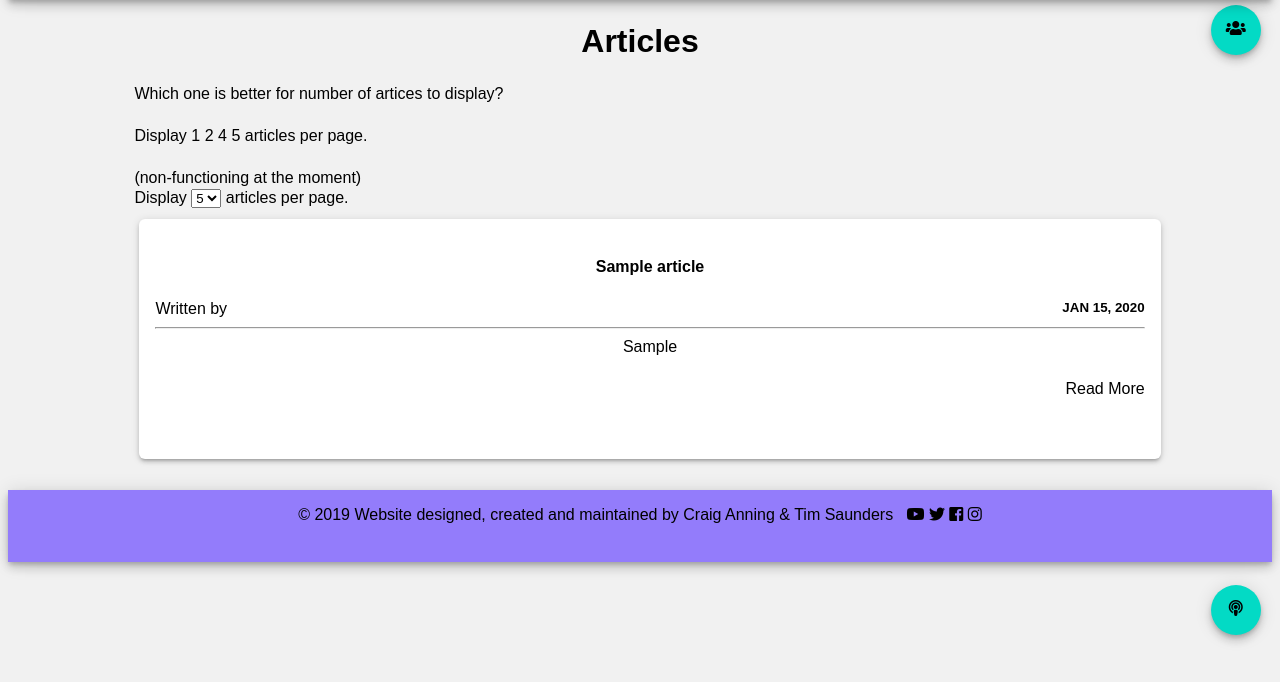
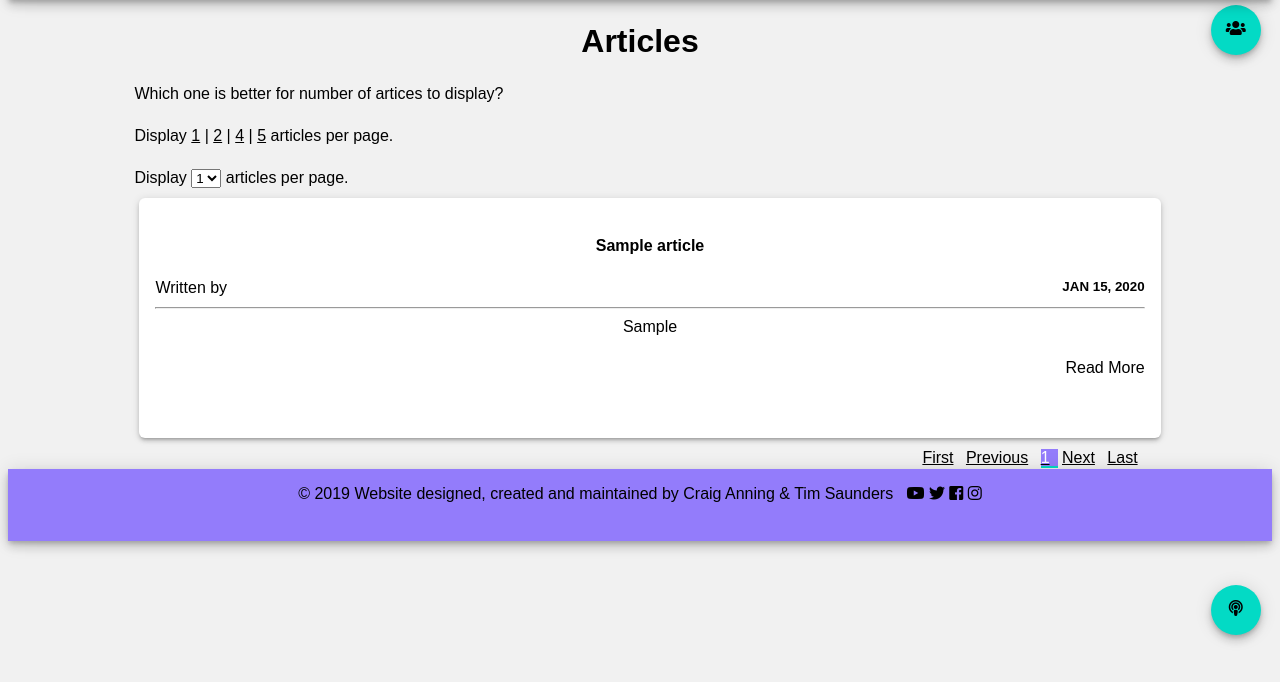
Before and after one commit to MetalHeadCraig/Website, a PHP site: page /articles.php?limit=1 in a window 1280 px wide. Shown: the part 80-762 px from the top of the page. Run offline with PHP 8.4, Linux system fonts and the light colour scheme; tables that the repository leaves empty or names only in its code hold one stand-in row (values such as "Sample post"); some libraries are stand-ins or nearby versions.

Commit message:
pagination and article order on homepage

```diff
--- a/articles.php
+++ b/articles.php
@@ -1,7 +1,6 @@
 <?php
 $page = "articles";
 include 'includes/overall/header.php';
-//$limit = 5;
 
 switch($_GET["limit"]){
     case "1": $limit = 1; break;
@@ -10,28 +9,44 @@
     case "5": $limit = 5; break;
     default: $limit = 5; break;
 }
+
+if (!isset($_GET["page"])){
+    $current = 1;
+} else {
+    $current = $_GET["page"];
+}
+
+$pageno = 1;
+$offset = $limit * ($current - 1);
+
+
+$tarticles = $conn->query("SELECT count(1) FROM article")->fetchColumn();
+$pages = ceil($tarticles / $limit);
+
 ?>
 <link rel="stylesheet" href="css/articles.css" />
         <center><h1>Articles</h1></center>
 
        Which one is better for number of artices to display? <br><br>
-    Display <a href="?limit=1"">1</a> <a href="?limit=2"">2</a> <a href="?limit=4"">4</a> <a href="?limit=5"">5</a> articles per page.<br>
-    <br>(non-functioning at the moment)<br>
+    Display <a href="?page=1&limit=1"><u>1</u></a> | <a href="?page=1&limit=2"><u>2</u></a> | <a href="?page=1&limit=4"><u>4</u></a> | <a href="?page=1&limit=5"><u>5</u></a> articles per page.<br>
+        <br>
     Display
-    <select name="articleNo">
-    <option value="1">1</option>
-    <option value="2">2</option>
-    <option value="4">4</option>
-    <option value="5" selected>5</option>
+    <select name="articleNo" id="aLimit" onchange="display()">
+    <option value="1" <?php if($_GET["limit"] == 1){echo"selected";} ?> >1</option>
+    <option value="2" <?php if($_GET["limit"] == 2){echo"selected";} ?>>2</option>
+    <option value="4" <?php if($_GET["limit"] == 4){echo"selected";} ?>>4</option>
+    <option value="5" <?php if($_GET["limit"] == 5){echo"selected";} ?>>5</option>
     </select>
     articles per page.
+
+
 
     <div class = "row">
 
 <?php
 
 try {
-    $data = $conn->query("SELECT * FROM article ORDER BY id DESC LIMIT $limit")->fetchAll();
+    $data = $conn->query("SELECT * FROM article ORDER BY id DESC LIMIT $limit OFFSET $offset")->fetchAll();
 
     foreach ($data as $row) {
         $sql = "SELECT firstname, lastname FROM users WHERE id = :id";
@@ -60,5 +75,29 @@
 $conn = null;
 ?>
 </div>
+
+<div class="pagination">
+    <u><a href="?page=1&limit=<?php echo $limit; ?>">First</a></u>
+    <u><a href="#">Previous</a></u>
+
+    <?php
+        while($pageno <= $pages){
+            ?><u><a href="?page=<?php echo $pageno; ?>&limit=<?php echo $limit; ?>"<?php if ($current == $pageno){ ?> class="active" <?php ;} ?>>
+            <?php echo $pageno; ?></a></u> <?php
+            $pageno++;
+        }
+    ?>
+
+    <u><a href="#">Next</a></u>
+    <u><a href="?limit=<?php echo $limit; ?>&?page=<?php echo $pages; ?>">Last</a></u>
+</div>
+
 <br>
 <?php include 'includes/overall/footer.php'; ?>
+
+<script>
+function display() {
+  var x = document.getElementById("aLimit").value;
+  window.location = "?limit=" + x;
+}
+</script>
--- a/css/articles.css
+++ b/css/articles.css
@@ -1,3 +1,26 @@
 .column {
     width: 100%;
 }
+
+/* Pagination links */
+.pagination {
+    float: right;
+}
+
+.pagination a {
+    color: black;
+    padding-right: 8px;
+    text-decoration: none;
+    transition: background-color .3s;
+}
+
+/* Style the active/current link */
+.pagination a.active {
+    background-color: #937cfb;
+    color: white;
+}
+
+/* Add a background color on mouse-over */
+.pagination a:hover:not(.active) {
+    background-color: #03dac5;
+}
--- a/index.php
+++ b/index.php
@@ -9,7 +9,7 @@
 			<center><h3>Latest</h3></center>
 			<?php
 				try {
-					$data = $conn->query("SELECT * FROM article")->fetchAll();
+					$data = $conn->query("SELECT * FROM article LIMIT 4")->fetchAll();
 
 					foreach ($data as $row) {
 						// start the column, shadow and card class for the articles
```
